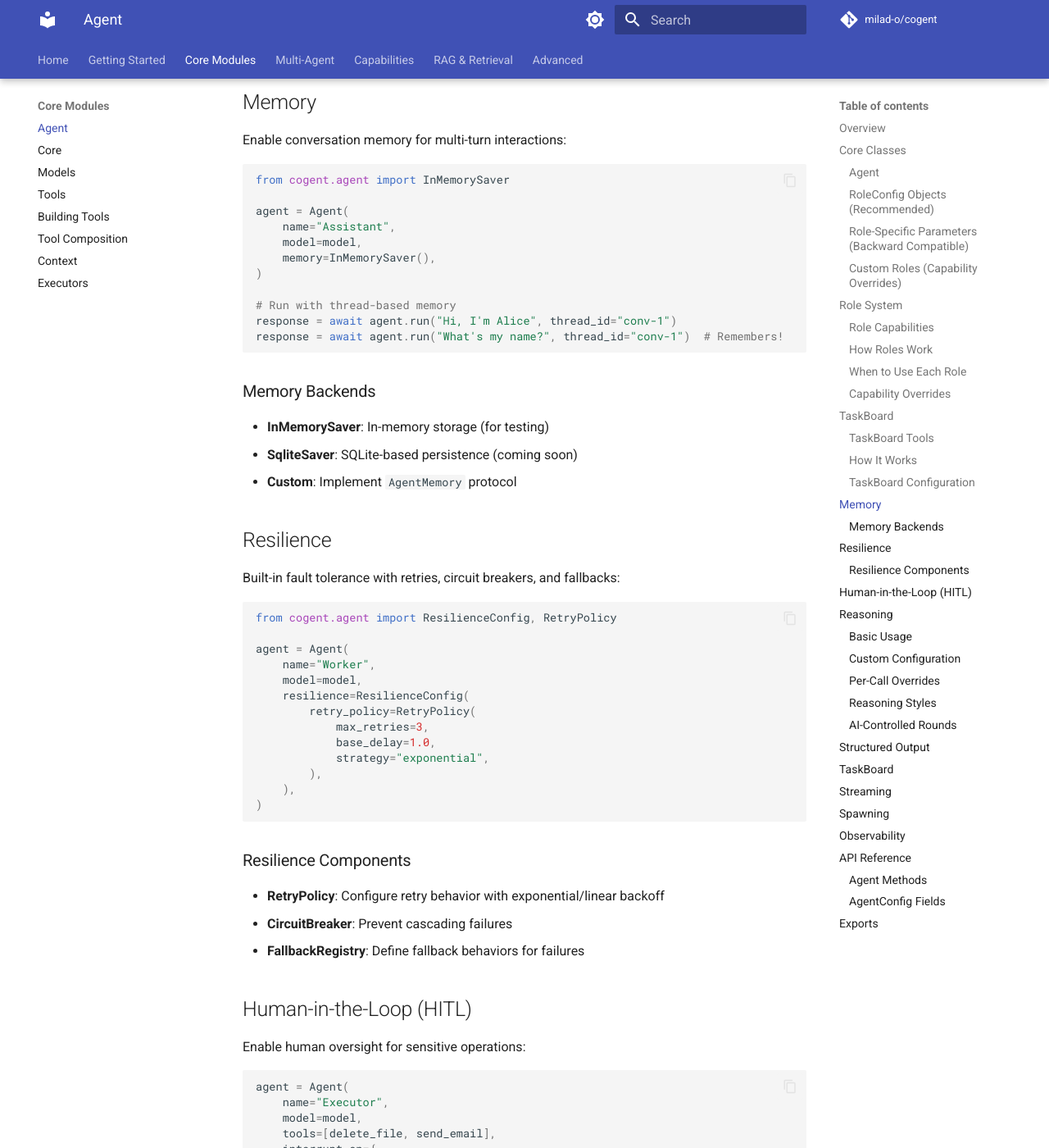
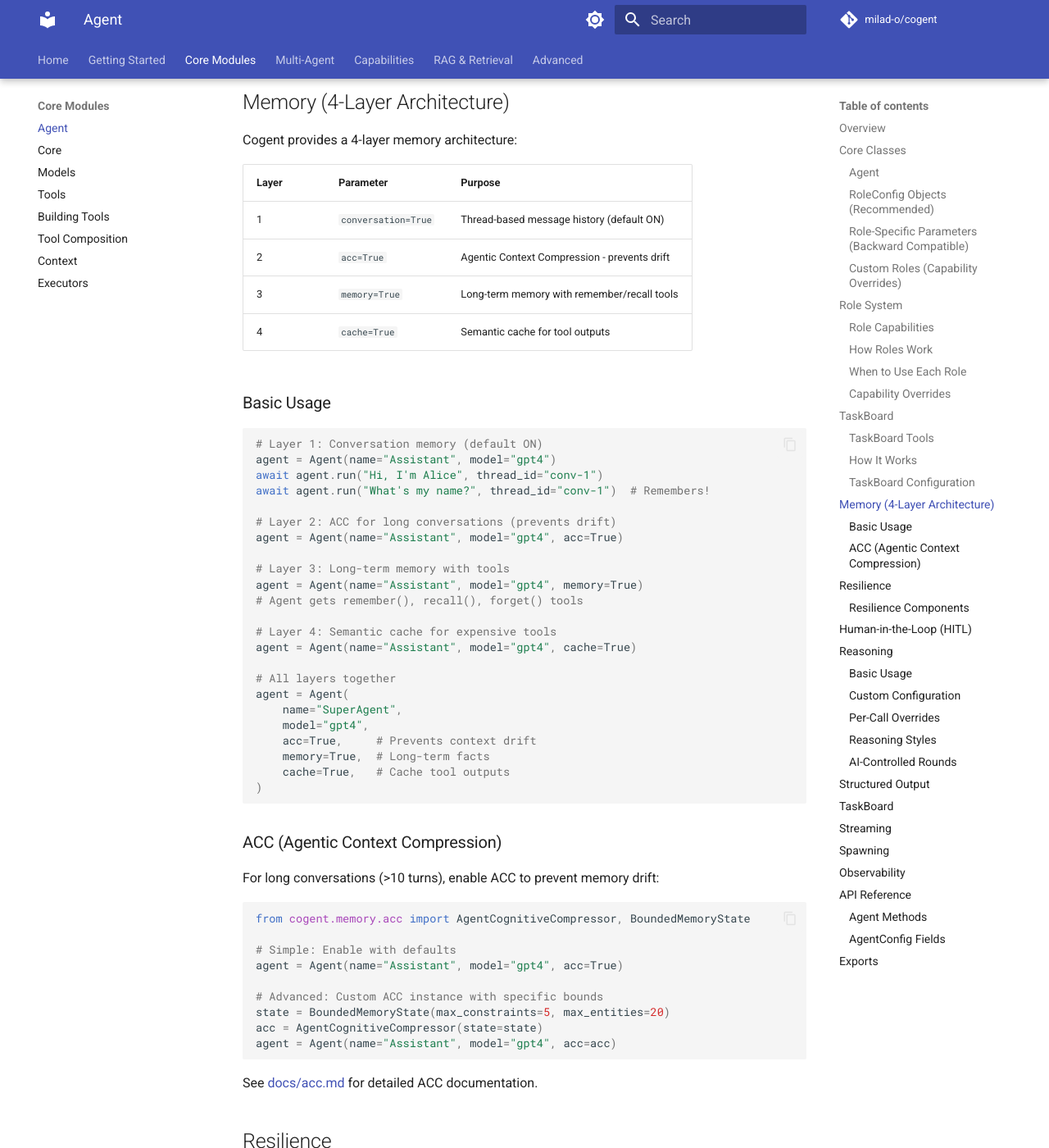
Before and after one commit to milad-o/cogent, an MkDocs documentation site: the page built from docs/agent.md, in a window 1280 px wide and 1400 px high, scrolled down 8923 px. Shown: the whole window at 82% size. Built offline with MkDocs 1.6.1 and Material for MkDocs 9.7.7, drawn with Linux system fonts in a browser that asks for light colours; comment, search, counter and statistics services are not loaded; the version menu is left out.

Commit message:
refactor(agent): rename bounded_memory to acc, support ACC instance
- Rename `bounded_memory` parameter to `acc` for clarity
- Allow passing AgentCognitiveCompressor instance directly
- Update Memory to accept acc_instance parameter
- Update docs/agent.md with 4-layer memory architecture
- Update examples/README.md with acc.py and semantic_cache.py
- Update all examples to use new acc parameter

````diff
--- a/docs/agent.md
+++ b/docs/agent.md
@@ -435,29 +435,62 @@
 
 See `examples/advanced/taskboard.py` for a complete example.
 
-## Memory
+## Memory (4-Layer Architecture)
 
-Enable conversation memory for multi-turn interactions:
+Cogent provides a 4-layer memory architecture:
+
+| Layer | Parameter | Purpose |
+|-------|-----------|---------|
+| 1 | `conversation=True` | Thread-based message history (default ON) |
+| 2 | `acc=True` | Agentic Context Compression - prevents drift |
+| 3 | `memory=True` | Long-term memory with remember/recall tools |
+| 4 | `cache=True` | Semantic cache for tool outputs |
+
+### Basic Usage
 
 ```python
-from cogent.agent import InMemorySaver
+# Layer 1: Conversation memory (default ON)
+agent = Agent(name="Assistant", model="gpt4")
+await agent.run("Hi, I'm Alice", thread_id="conv-1")
+await agent.run("What's my name?", thread_id="conv-1")  # Remembers!
 
+# Layer 2: ACC for long conversations (prevents drift)
+agent = Agent(name="Assistant", model="gpt4", acc=True)
+
+# Layer 3: Long-term memory with tools
+agent = Agent(name="Assistant", model="gpt4", memory=True)
+# Agent gets remember(), recall(), forget() tools
+
+# Layer 4: Semantic cache for expensive tools
+agent = Agent(name="Assistant", model="gpt4", cache=True)
+
+# All layers together
 agent = Agent(
-    name="Assistant",
-    model=model,
-    memory=InMemorySaver(),
+    name="SuperAgent",
+    model="gpt4",
+    acc=True,     # Prevents context drift
+    memory=True,  # Long-term facts
+    cache=True,   # Cache tool outputs
 )
-
-# Run with thread-based memory
-response = await agent.run("Hi, I'm Alice", thread_id="conv-1")
-response = await agent.run("What's my name?", thread_id="conv-1")  # Remembers!
 ```
 
-### Memory Backends
+### ACC (Agentic Context Compression)
 
-- **InMemorySaver**: In-memory storage (for testing)
-- **SqliteSaver**: SQLite-based persistence (coming soon)
-- **Custom**: Implement `AgentMemory` protocol
+For long conversations (>10 turns), enable ACC to prevent memory drift:
+
+```python
+from cogent.memory.acc import AgentCognitiveCompressor, BoundedMemoryState
+
+# Simple: Enable with defaults
+agent = Agent(name="Assistant", model="gpt4", acc=True)
+
+# Advanced: Custom ACC instance with specific bounds
+state = BoundedMemoryState(max_constraints=5, max_entities=20)
+acc = AgentCognitiveCompressor(state=state)
+agent = Agent(name="Assistant", model="gpt4", acc=acc)
+```
+
+See [docs/acc.md](acc.md) for detailed ACC documentation.
 
 ## Resilience
 
````
Also changed, not shown: examples/README.md (+3 -0 lines), 4 other files.
